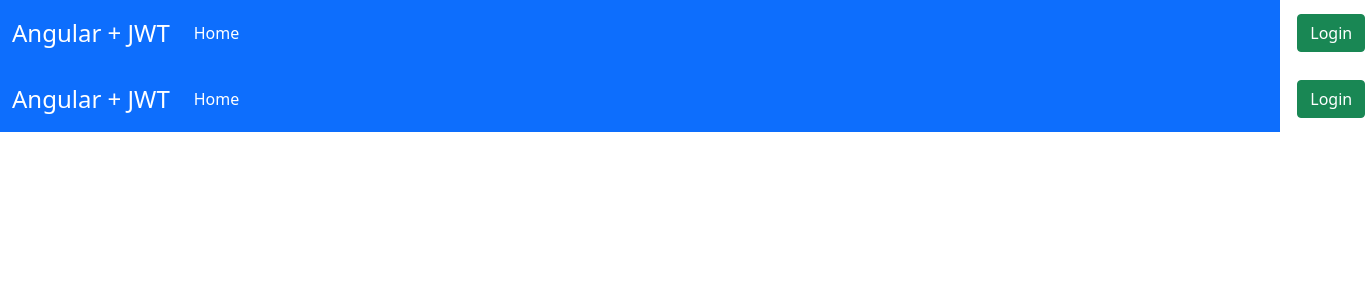
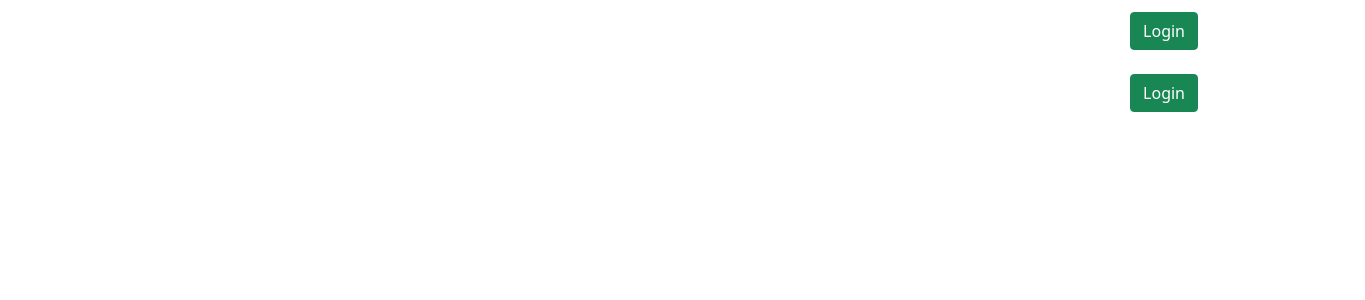
Before and after one commit to couman05/Compari.ro-Frontend, an Angular app: page /searchByKeyword in a window 1280 px wide. Shown: the top 300 px of the page, 1365 px wide, since content can reach past the window. Built offline with nearby package versions, Linux system fonts and the light colour scheme.

Commit message:
Added some design for the header component ( navbar )

```diff
--- a/src/app/header/header.component.css
+++ b/src/app/header/header.component.css
@@ -1,7 +1,7 @@
 /* Style the navbar */
 .navbar {
-    background-color: #3498db; /* Primary color */
-    padding: 10px 0;
+    background-color: transparent !important;
+    backdrop-filter: blur(5px); /* Apply a blur effect to the navbar if needed */
 }
 
 .navbar-brand {
@@ -55,3 +55,12 @@
 button[type="submit"]:hover {
     background: #c50e0e;
 }
+
+.custom-btn {
+    background-color: purple !important; /* Forcefully set background color */
+    transition: background-color 0.3s ease; /* Add transition for smooth hover effect */
+}
+
+.custom-btn:hover {
+    background-color: lightpink !important; /* Change color on hover */
+}
--- a/src/app/header/header.component.html
+++ b/src/app/header/header.component.html
@@ -1,10 +1,11 @@
 <nav class="navbar navbar-expand-lg navbar-dark bg-primary">
-    <div class="container-fluid">
-      <a class="navbar-brand" href="#">Angular + JWT</a>
+    <div class="container">
+      <a class="navbar-brand" href="#">Zoompari.ro</a>
       <button class="navbar-toggler" type="button" data-bs-toggle="collapse" data-bs-target="#navbarSupportedContent" aria-controls="navbarSupportedContent" aria-expanded="false" aria-label="Toggle navigation">
         <span class="navbar-toggler-icon"></span>
       </button>
-      <div class="collapse navbar-collapse" id="navbarSupportedContent">
+
+      <div class="collapse navbar-collapse justify-content-between" id="navbarSupportedContent">
         <ul class="navbar-nav me-auto mb-2 mb-lg-0">
           <li class="nav-item">
             <a class="nav-link active" aria-current="page" routerLink="/home">Home</a>
@@ -33,29 +34,19 @@
                *ngIf="userService.roleMatch(['Admin'])"
             >Show All Products</a>
           </li>
-
-
-          <div class="nav-search">
-            <div class="search-container">
-              <form #searchform="ngForm" (ngSubmit)="onSearch(searchkeyword.value)" *ngIf="userService.roleMatch(['User'])">
-                <input type="text" #searchkeyword name="searchKey" placeholder="Search any product" class="w-30">
-                <button type="submit" routerLink="/searchResult"><i class="fa fa-search" ></i></button>
-              </form>
-
-
-
-            </div>
-          </div>
-
-
-
+          <li class="nav-item">
+            <form #searchform="ngForm" (ngSubmit)="onSearch(searchkeyword.value)" *ngIf="userService.roleMatch(['User'])">
+              <div class="input-group align-items-center">
+                <input type="text" #searchkeyword name="searchKey" placeholder="Search any product" class="form-control" style="margin-right: 10px;">
+                <button type="submit" routerLink="/searchResult" class="btn btn-primary mr-1 custom-btn" style="height: 38px; line-height: 1; display: flex; align-items: center;">Search<i class="fa fa-search"></i></button>
+              </div>
+            </form>
+          </li>
         </ul>
-
-
-
-
+        <div class="justify-content-end">
         <button *ngIf="! isLoggedIn()" type="button" class="btn btn-success" routerLink="/login">Login</button>
         <button *ngIf="isLoggedIn()" type="button" class="btn btn-danger" (click)="logout()" >Logout</button>
+          </div>
       </div>
     </div>
   </nav>
```
